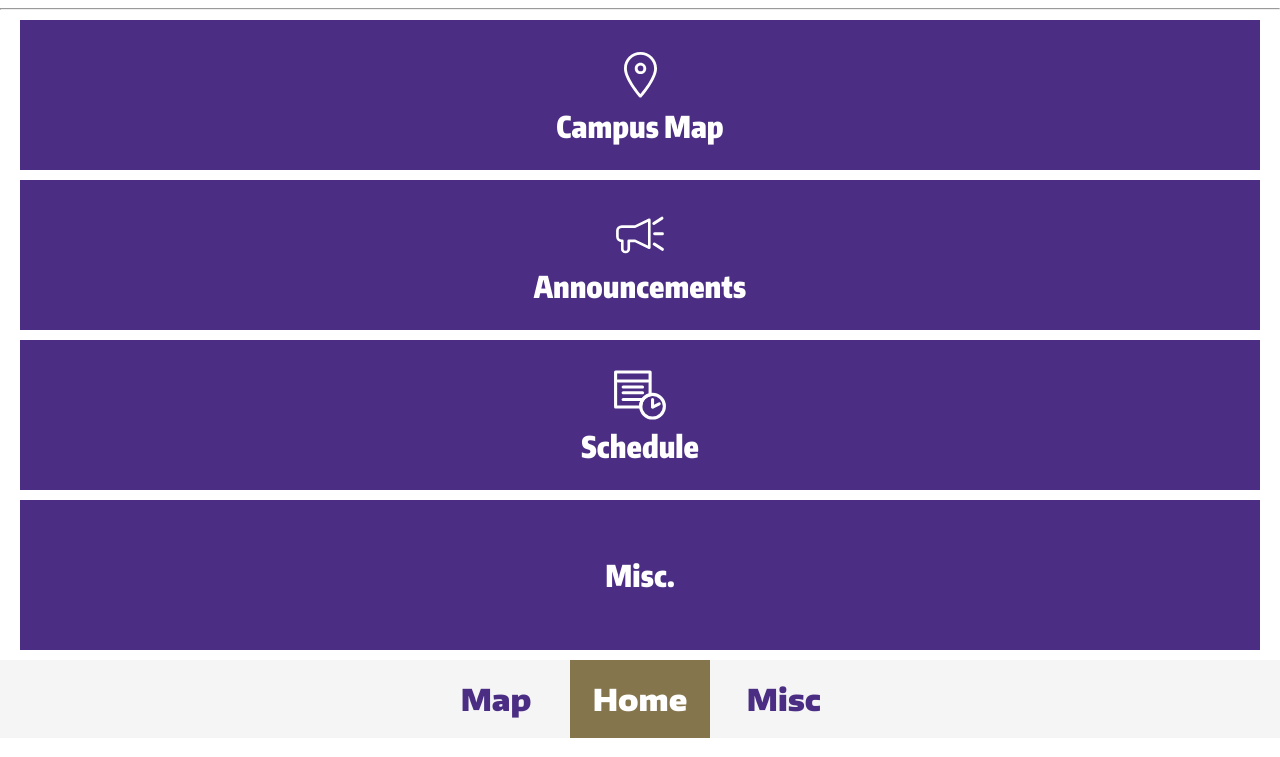
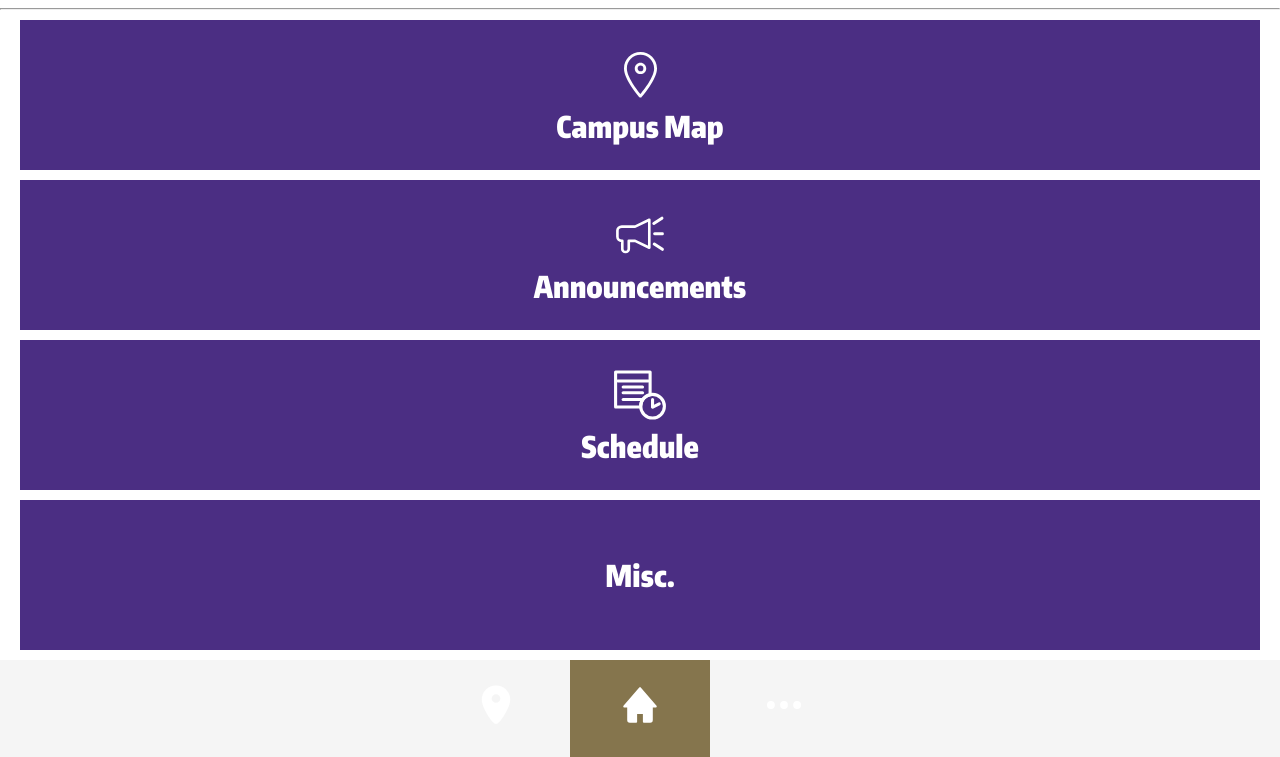
Before and after one commit to ThatGuyLeeL7/UW-Guide-App, a plain HTML site: page index.html in a window 1280 px wide. Shown: the part 231-988 px from the top of the page. Drawn offline with Linux system fonts and the light colour scheme.

Commit message:
Update index.html
Added nav icons

```diff
--- a/index.html
+++ b/index.html
@@ -35,9 +35,9 @@
     <!--Navigation bar goes here-->
     <nav class="navbar">
         <ul>
-            <li><a href="map.html">Map</a></li>
-            <li><a href="index.html" class="active">Home</a></li>
-            <li><a href="misc.html">Misc</a></li>
+            <li><a href="map.html"><img src="images/map_icon_bar.svg" alt="Map Icon"></a></li>
+            <li><a href="index.html" class="active"><img src="images/home_icon.svg" alt="Home Icon"></a></li>
+            <li><a href="misc.html"><img src="images/misc_icon_bar.svg" alt="Misc. Icon"></a></li>
         </ul>
     </nav>
 </body>
```
